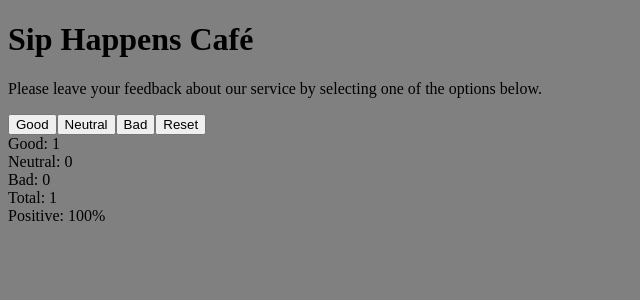
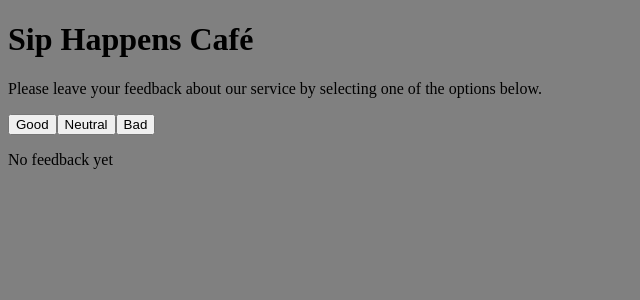
Before and after one commit to OstTomasz/goit-react-hw-02, a React (Vite) app: page / in a window 1280 px wide. Shown: the top 300 px of the page, without its empty margins (0-640 px from the left). Built offline with nearby package versions, Linux system fonts and the light colour scheme.

Commit message:
todo local storage

```diff
--- a/src/App.jsx
+++ b/src/App.jsx
@@ -1,14 +1,43 @@
 import { Description } from "./components/Description";
 import { Feedback } from "./components/Feedback";
 import { Options } from "./components/Options";
-// import { Feedback } from "./components/Feedback";
+import { useState } from "react";
+
+const initialValues = { good: 0, neutral: 0, bad: 0 };
 
 export const App = () => {
+  const [values, setValues] = useState(initialValues);
+
+  const total = Array.from(Object.values(values)).reduce((acc, curr) => {
+    return acc + curr;
+  });
+
+  const positve = ((values.good + values.neutral) / total).toFixed(2) * 100;
+
+  const increaseValue = (feedbackType) => {
+    setValues({
+      ...values,
+      [feedbackType]: values[feedbackType] + 1,
+    });
+  };
+
+  const resetValues = () => {
+    setValues({
+      good: (values.good = 0),
+      neutral: (values.neutral = 0),
+      bad: (values.bad = 0),
+    });
+  };
+
   return (
     <>
       <Description />
-      <Options />
-      <Feedback />
+      <Options
+        increaseValue={increaseValue}
+        resetValues={resetValues}
+        total={total}
+      />
+      <Feedback values={values} total={total} positve={positve} />
     </>
   );
 };
--- a/src/components/Feedback.jsx
+++ b/src/components/Feedback.jsx
@@ -1,26 +1,18 @@
-export const options = { good: 1, neutral: 0, bad: 0 };
-export const total = Array.from(Object.values(options)).reduce((acc, curr) => {
-  return acc + curr;
-});
-const posiitve = ((options.good + options.neutral) / total).toFixed(2) * 100;
-
-console.log(posiitve);
-
-export const Feedback = () => {
+export const Feedback = ({ values, total, positve }) => {
   const result =
     total !== 0 ? (
       <div className="feedback">
         <div>
           <span>Good: </span>
-          <span>{options.good}</span>
+          <span>{values.good}</span>
         </div>
         <div>
           <span>Neutral: </span>
-          <span>{options.neutral}</span>
+          <span>{values.neutral}</span>
         </div>
         <div>
           <span>Bad: </span>
-          <span>{options.bad}</span>
+          <span>{values.bad}</span>
         </div>
         <div>
           <span>Total: </span>
@@ -28,7 +20,7 @@ export const Feedback = () => {
         </div>
         <div>
           <span>Positive: </span>
-          <span>{posiitve}%</span>
+          <span>{positve.toFixed(0)}%</span>
         </div>
       </div>
     ) : (
--- /dev/null
+++ b/src/components/Option.jsx
@@ -0,0 +1,9 @@
+// import { useState } from "react";
+
+export const Button = ({ increaseValue, children }) => {
+  return (
+    <button onClick={increaseValue} type="button">
+      {children}
+    </button>
+  );
+};
--- a/src/components/Options.jsx
+++ b/src/components/Options.jsx
@@ -1,33 +1,23 @@
-import { useState } from "react";
-import { options, total } from "./Feedback";
+import { Button } from "./Option";
 
-const Button = ({ option, children }) => {
-  let [value, setValue] = useState(0);
+export const Options = ({ increaseValue, resetValues, total }) => {
+  const result =
+    total > 0 ? (
+      <div className="options">
+        <Button increaseValue={() => increaseValue("good")}>Good</Button>
+        <Button increaseValue={() => increaseValue("neutral")}>Neutral</Button>
+        <Button increaseValue={() => increaseValue("bad")}>Bad</Button>
 
-  const handleClick = () => {
-    setValue(value + 1);
-  };
-
-  return (
-    <button onClick={handleClick} type="button">
-      {children}
-    </button>
-  );
+        <button onClick={resetValues} type="button">
+          Reset
+        </button>
+      </div>
+    ) : (
+      <div className="options">
+        <Button increaseValue={() => increaseValue("good")}>Good</Button>
+        <Button increaseValue={() => increaseValue("neutral")}>Neutral</Button>
+        <Button increaseValue={() => increaseValue("bad")}>Bad</Button>
+      </div>
+    );
+  return result;
 };
-
-const Reset = ({ children }) => {
-  if (total > 0) {
-    return <Button>Reset</Button>;
-  }
-};
-
-export const Options = () => {
-  return (
-    <div className="options">
-      <Button option="good">Good</Button>
-      <Button>Neutral</Button>
-      <Button>Bad</Button>
-      <Reset />
-    </div>
-  );
-};
```
